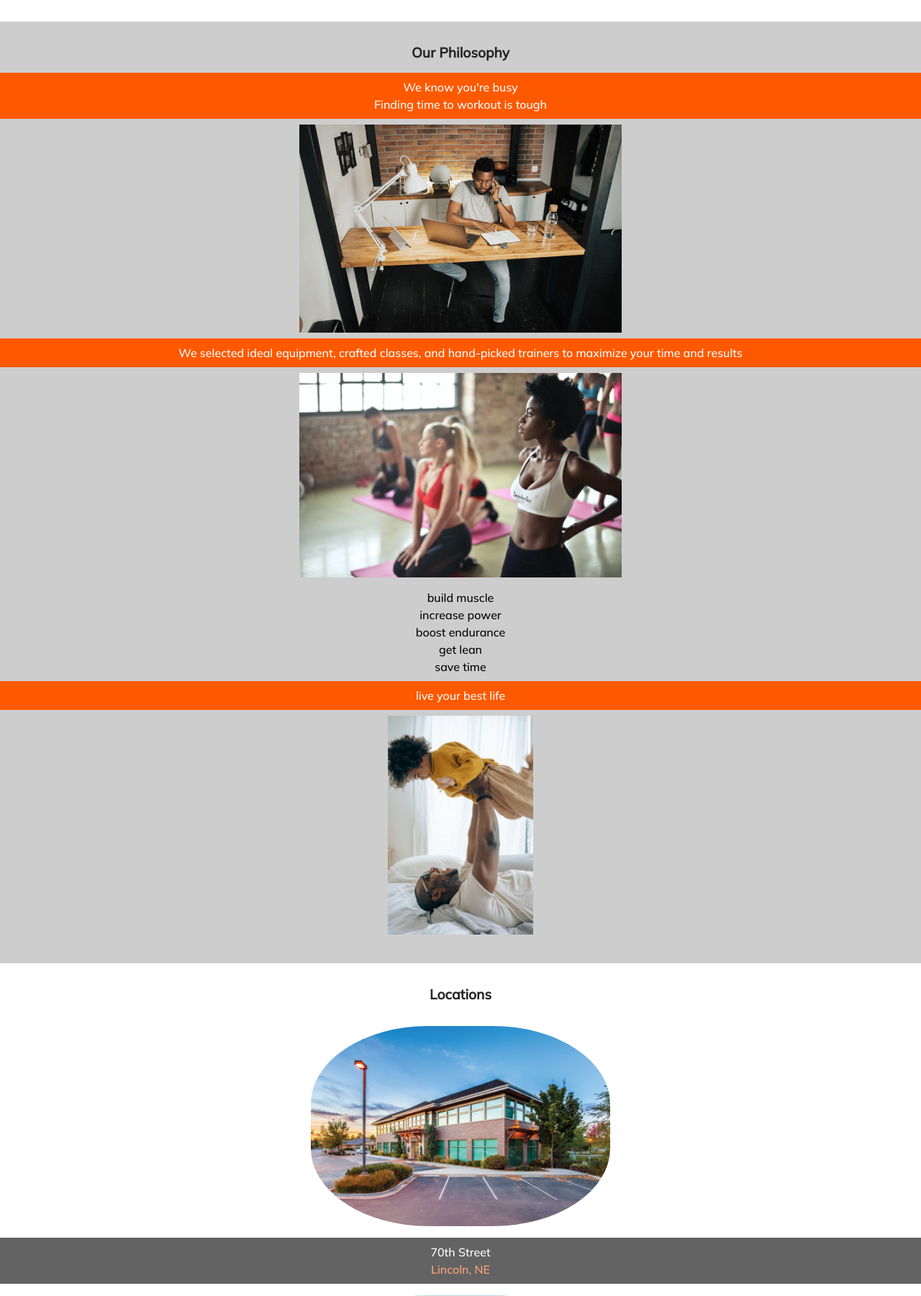
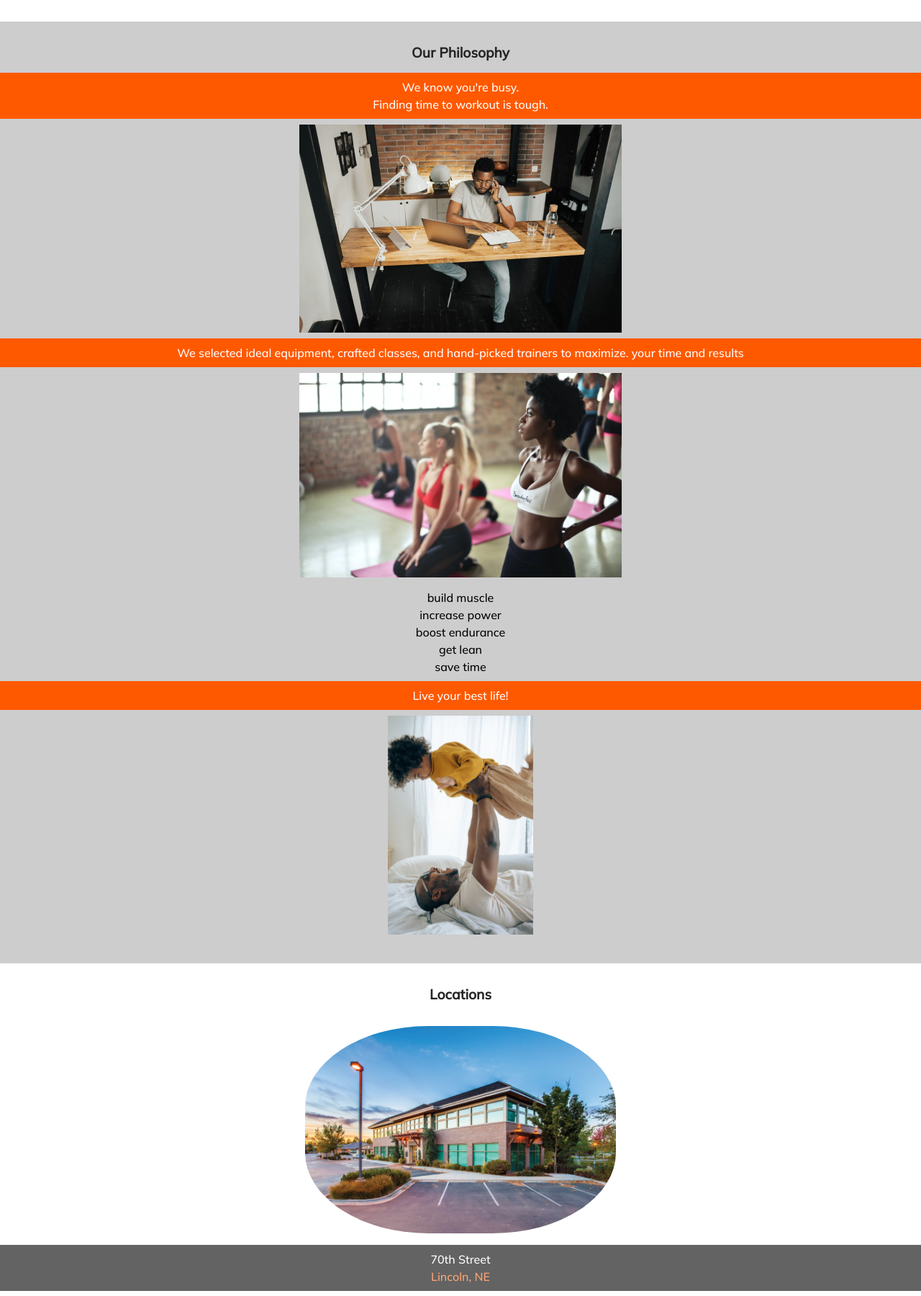
Before and after one commit to JorySmith/SmartFitness-Gyms, a plain HTML site: page index.html in a window 1280 px wide. Shown: the part 865-2665 px from the top of the page at 72% size. Drawn offline with nearby package versions, Linux system fonts and the light colour scheme.

Commit message:
fixed image width adjustments

```diff
--- a/index.html
+++ b/index.html
@@ -82,12 +82,12 @@
     <section class="our-philosophy">
       <h2>Our Philosophy</h2>
       <div class="busy">
-        <p class="highlight-text-bg">We know you're busy <br>
-          Finding time to workout is tough</p>
+        <p class="highlight-text-bg">We know you're busy. <br>
+          Finding time to workout is tough.</p>
         <img src="./images/man-working-desk.png" alt="man working at his desk">
       </div>
       <div class="yoga-class">
-        <p class="highlight-text-bg">We selected ideal equipment, crafted classes, and hand-picked trainers to maximize
+        <p class="highlight-text-bg">We selected ideal equipment, crafted classes, and hand-picked trainers to maximize.
           your time and results</p>
         <img src="./images/yoga-class.png" alt="people doing a yoga class">
       </div>
@@ -97,7 +97,7 @@
           boost endurance <br>
           get lean <br>
           save time</p>
-        <p class="highlight-text-bg">live your best life</p>
+        <p class="highlight-text-bg">Live your best life!</p>
         <img src="./images/man-son-playing.png" alt="man playing with son">
       </div>
 
--- a/style.css
+++ b/style.css
@@ -97,9 +97,9 @@ section {
 }
 
 .our-philosophy img,
-.locations img,
-.services img {
+.locations img {
   max-width: 448px;
+  width: 100%;
 }
 
 .our-philosophy {
@@ -108,7 +108,7 @@ section {
 }
 
 .our-philosophy p {
-  padding: .5rem .5rem;
+  padding: .5rem .25rem;
   color: #000;
 }
 
@@ -136,7 +136,7 @@ section {
 
 .locations img {
   border-radius: 40%;
-  padding: 1rem;
+  padding: 1rem .5rem;
 }
 
 .address-info {
@@ -166,6 +166,11 @@ section {
 .services p {
   padding: .5rem 0;
   font-weight: normal;
+}
+
+.personal-training img,
+.exercise-classes img {
+  width: 100%;
 }
 
 .membership {
@@ -271,3 +276,7 @@ hr {
   border: 1px solid #fff;
   margin: 1.25rem 0;
 }
+
+@media (min-width: 660px){
+
+}
```
